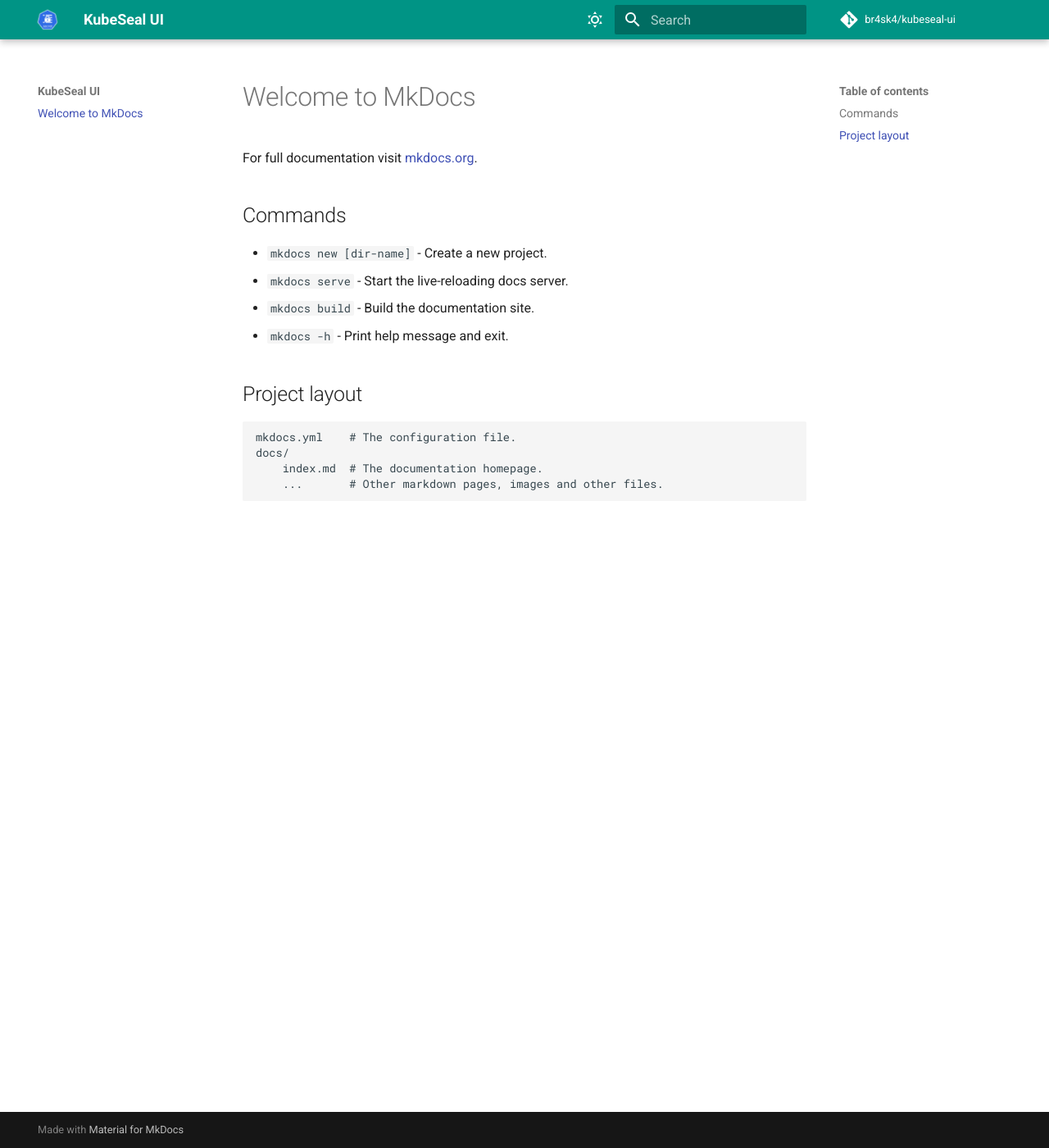
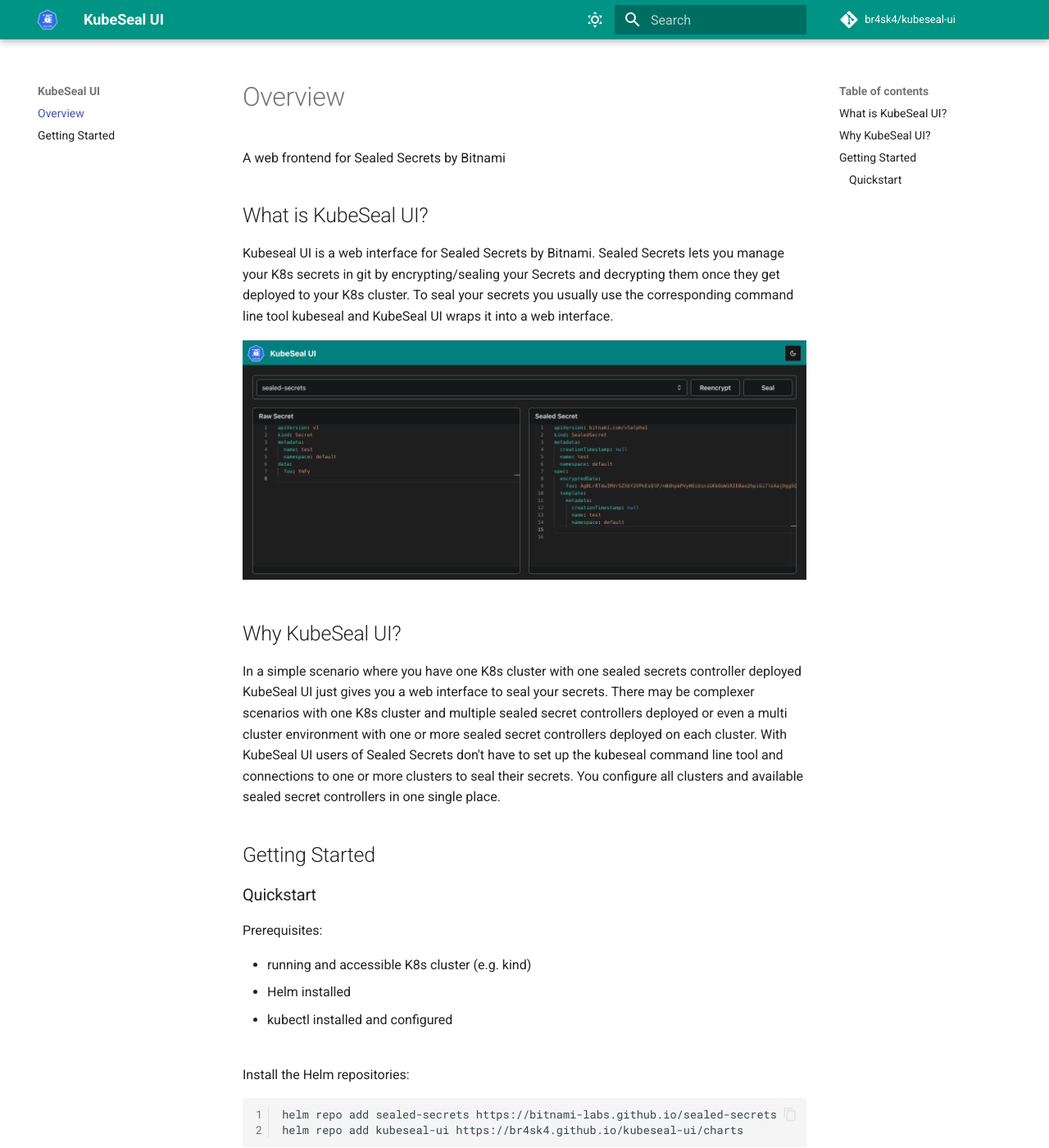
Before and after one commit to br4sk4/kubeseal-ui, an MkDocs documentation site: the page built from docs/index.md, in a window 1280 px wide and 1400 px high. Shown: the whole window at 82% size. Built offline with MkDocs 1.6.1 and Material for MkDocs 9.7.7, drawn with Linux system fonts in a browser that asks for light colours; comment, search, counter and statistics services are not loaded; some of the changed text lies outside the part shown.

Commit message:
add documentation

````diff
--- a/docs/index.md
+++ b/docs/index.md
@@ -1,17 +1,59 @@
-# Welcome to MkDocs
+# Overview
 
-For full documentation visit [mkdocs.org](https://www.mkdocs.org).
+A web frontend for Sealed Secrets by Bitnami
 
-## Commands
+## What is KubeSeal UI?
 
-* `mkdocs new [dir-name]` - Create a new project.
-* `mkdocs serve` - Start the live-reloading docs server.
-* `mkdocs build` - Build the documentation site.
-* `mkdocs -h` - Print help message and exit.
+Kubeseal UI is a web interface for Sealed Secrets by Bitnami. Sealed Secrets lets you manage your K8s secrets in git by
+encrypting/sealing your Secrets and decrypting them once they get deployed to your K8s cluster. To seal your secrets you
+usually use the corresponding command line tool kubeseal and KubeSeal UI wraps it into a web interface.
 
-## Project layout
+![KubeSeal UI](assets/screenshot.png)
 
-    mkdocs.yml    # The configuration file.
-    docs/
-        index.md  # The documentation homepage.
-        ...       # Other markdown pages, images and other files.
+## Why KubeSeal UI?
+
+In a simple scenario where you have one K8s cluster with one sealed secrets controller deployed KubeSeal UI just gives
+you a web interface to seal your secrets. There may be complexer scenarios with one K8s cluster and multiple sealed
+secret controllers deployed or even a multi cluster environment with one or more sealed secret controllers deployed on
+each cluster. With KubeSeal UI users of Sealed Secrets don't have to set up the kubeseal command line tool and
+connections to one or more clusters to seal their secrets. You configure all clusters and available sealed secret
+controllers in one single place.
+
+## Getting Started
+
+### Quickstart
+
+Prerequisites:
+
+- running and accessible K8s cluster (e.g. kind)
+- Helm installed
+- kubectl installed and configured
+
+<br />
+Install the Helm repositories:
+
+```bash
+helm repo add sealed-secrets https://bitnami-labs.github.io/sealed-secrets
+helm repo add kubeseal-ui https://br4sk4.github.io/kubeseal-ui/charts
+```
+
+<br />
+Deploy Sealed Secrets:
+
+For further configuration of Sealed Secrets please refer to the
+official [repository](https://github.com/bitnami-labs/sealed-secrets).
+
+```bash
+kubectl create namespace sealed-secrets
+helm install sealed-secrets sealed-secrets/sealed-secrets -n sealed-secrets
+```
+
+<br />
+Deploy KubeSeal-ui:
+
+For further configuration and more complex scenarios refer to the [Getting Started Guide](getting-started.md).
+
+```bash
+kubectl create namespace kubeseal-ui
+helm install kubeseal-ui kubeseal-ui/kubeseal-ui -n kubeseal-ui
+```
--- a/mkdocs.yml
+++ b/mkdocs.yml
@@ -4,22 +4,31 @@
 repo_name: br4sk4/kubeseal-ui
 docs_dir: docs
 site_dir: .dist/docs
+markdown_extensions:
+  - pymdownx.highlight:
+      anchor_linenums: true
+      use_pygments: true
+      linenums: true
+  - pymdownx.superfences
+  - admonition
 theme:
-    name: material
-    logo: assets/secret.png
-    favicon: assets/favicon.ico
-    palette:
-        -   media: "(prefers-color-scheme: light)"
-            scheme: light
-            primary: teal
-            accent: light blue
-            toggle:
-                icon: material/weather-sunny
-                name: Switch to dark mode
-        -   media: "(prefers-color-scheme: dark)"
-            scheme: slate
-            primary: teal
-            accent: light blue
-            toggle:
-                icon: material/weather-night
-                name: Switch to light mode
+  name: material
+  logo: assets/secret.png
+  favicon: assets/favicon.ico
+  palette:
+    - media: "(prefers-color-scheme: light)"
+      scheme: light
+      primary: teal
+      accent: light blue
+      toggle:
+        icon: material/weather-sunny
+        name: Switch to dark mode
+    - media: "(prefers-color-scheme: dark)"
+      scheme: slate
+      primary: teal
+      accent: light blue
+      toggle:
+        icon: material/weather-night
+        name: Switch to light mode
+  features:
+    - content.code.copy
````
Also changed, not shown: README.md (+35 -1 lines), docs/getting-started.md (added, +28 -0 lines), docs/assets/screenshot.png (added).
